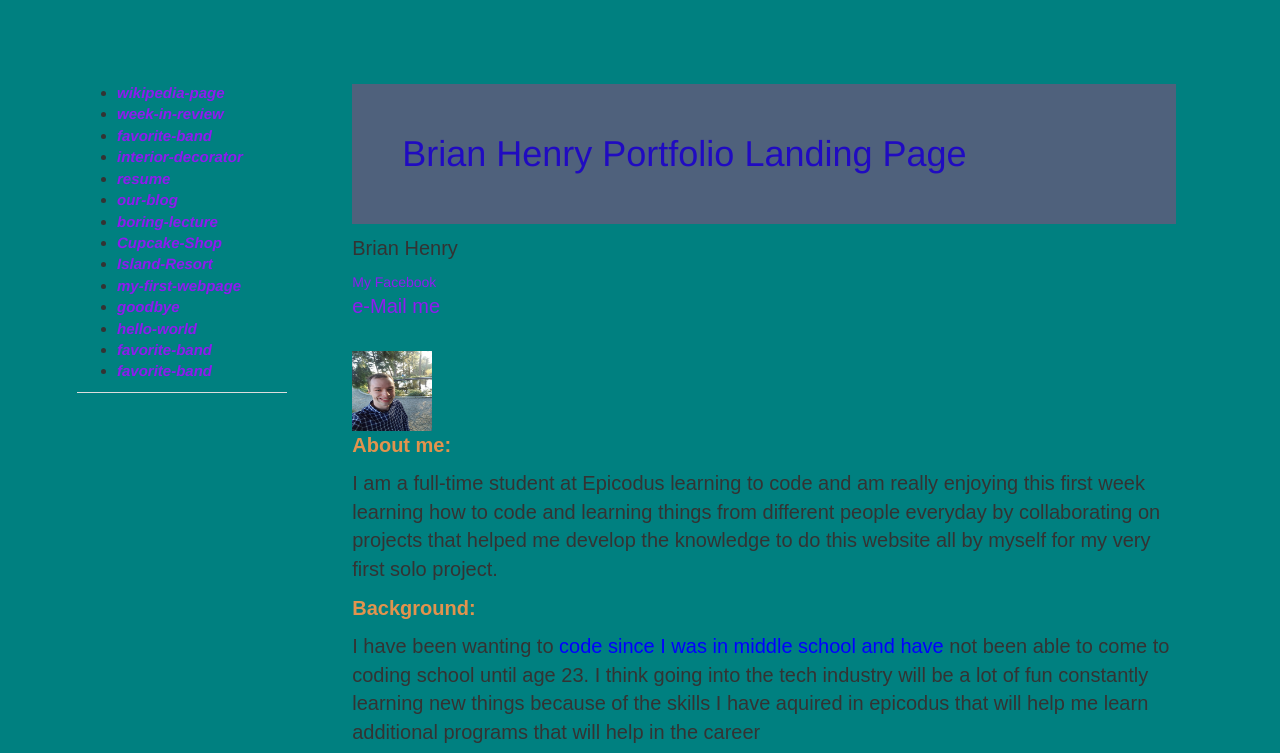
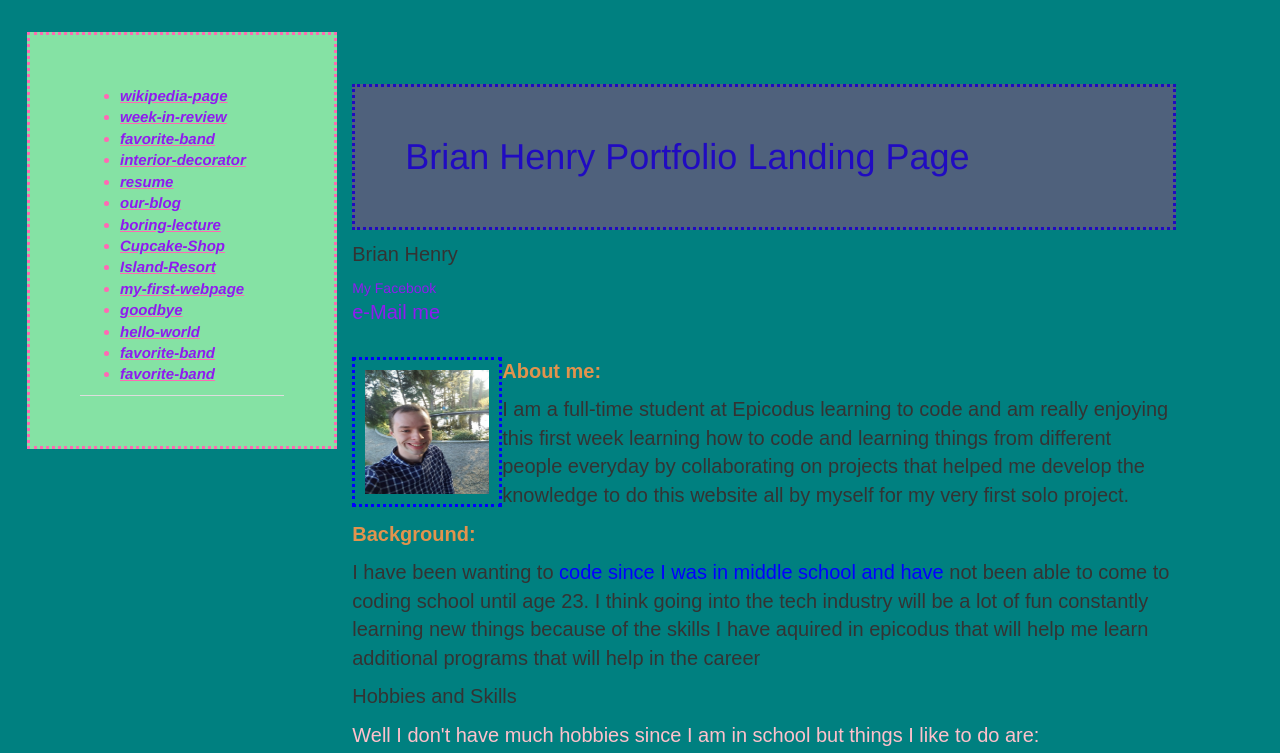
Before and after one commit to brianhenry617/portfolio-landing-page, a plain HTML site: page index.html in a window 1280 px wide. Shown: the top 753 px of the page. Drawn offline with nearby package versions, Linux system fonts and the light colour scheme.

Commit message:
update styling, it will make the links stand out better

```diff
--- a/css/styles.css
+++ b/css/styles.css
@@ -17,17 +17,26 @@ a{
   font-size: 15px;
   font-weight: bold;
   font-style: italic;
+  text-decoration: underline;color: hotpink;
+  background-color: #85e2a4;
+  border: dotted;
 }
 
 h1{
   color: #200bc1;
   padding: 50px;
   background-color: #4f617c;
+  border: dotted;
 }
 
 img{
-  height: 80px;
-  width: 80px;
+  height: 150px;
+  width: 150px;
+  float: left;
+  border: 12px;
+  border: dotted;
+  color: blue;
+  padding: 10px 10px 10px 10px;
 }
 
 p{
--- a/index.html
+++ b/index.html
@@ -42,7 +42,7 @@
         <!-- End Navbar -->
 
         <div class="col-md-8">
-          <h1>Brian Henry Portfolio Landing Page</h1>
+          <h1 class="float-md-none">Brian Henry Portfolio Landing Page</h1>
           <p>Brian Henry</p>
           <a href="https://www.facebook.com/brian.allyn.79">My Facebook</a>
           <br>
```
